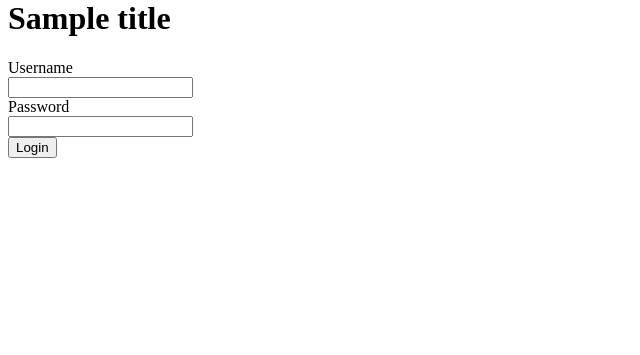
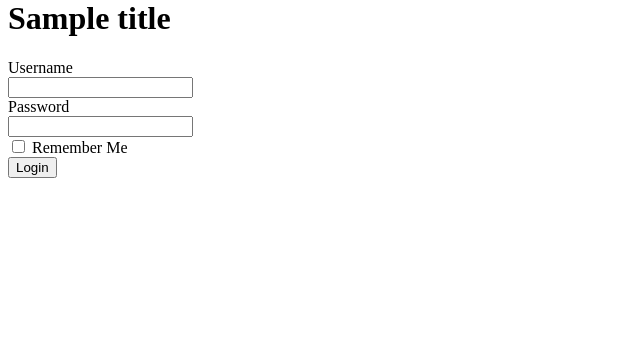
Before and after one commit to moahmed0987/abacws-advent, a Flask app: template advent_of_code/templates/login.html in a window 1280 px wide. Shown: the part 445-800 px from the top of the page, without its empty margins (0-640 px from the left). Run offline with Flask 3, Linux system fonts and the light colour scheme; the template is opened without the code that fills it: values that come from a table or form of the project are taken from there, most other values are stand-ins (such as "Sample title", 1, 10 or a date in 2020).

Commit message:
added remember me to login system

```diff
--- a/advent_of_code/forms.py
+++ b/advent_of_code/forms.py
@@ -28,6 +28,7 @@ class RegistrationForm(FlaskForm):
 class LoginForm(FlaskForm):
     username = StringField("Username", validators=[DataRequired()])
     password = PasswordField("Password", validators=[DataRequired()])
+    remember_me = BooleanField("Remember Me")
     submit = SubmitField("Login")
 
     def validate_username(self, username):
--- a/advent_of_code/routes.py
+++ b/advent_of_code/routes.py
@@ -1,3 +1,4 @@
+from datetime import timedelta
 from flask import redirect, render_template, request, session, url_for
 from flask_login import current_user, login_required, login_user, logout_user
 
@@ -28,7 +29,7 @@ def login():
     form = LoginForm()
     if form.validate_on_submit():
         user = User.query.filter_by(username=form.username.data).first()
-        login_user(user)
+        login_user(user, remember=form.remember_me.data,duration=timedelta(days=7))
 
         if "redirect" in session:
             return redirect(session["redirect"])
--- a/advent_of_code/templates/login.html
+++ b/advent_of_code/templates/login.html
@@ -15,6 +15,9 @@
             </div>
 
             <div class="input_wrapper">
+                {{ form.remember_me }} {{ form.remember_me.label }}
+
+            <div class="input_wrapper">
                 {{ form.submit(class_="submit_button") }}
             </div>
         </form>
```
